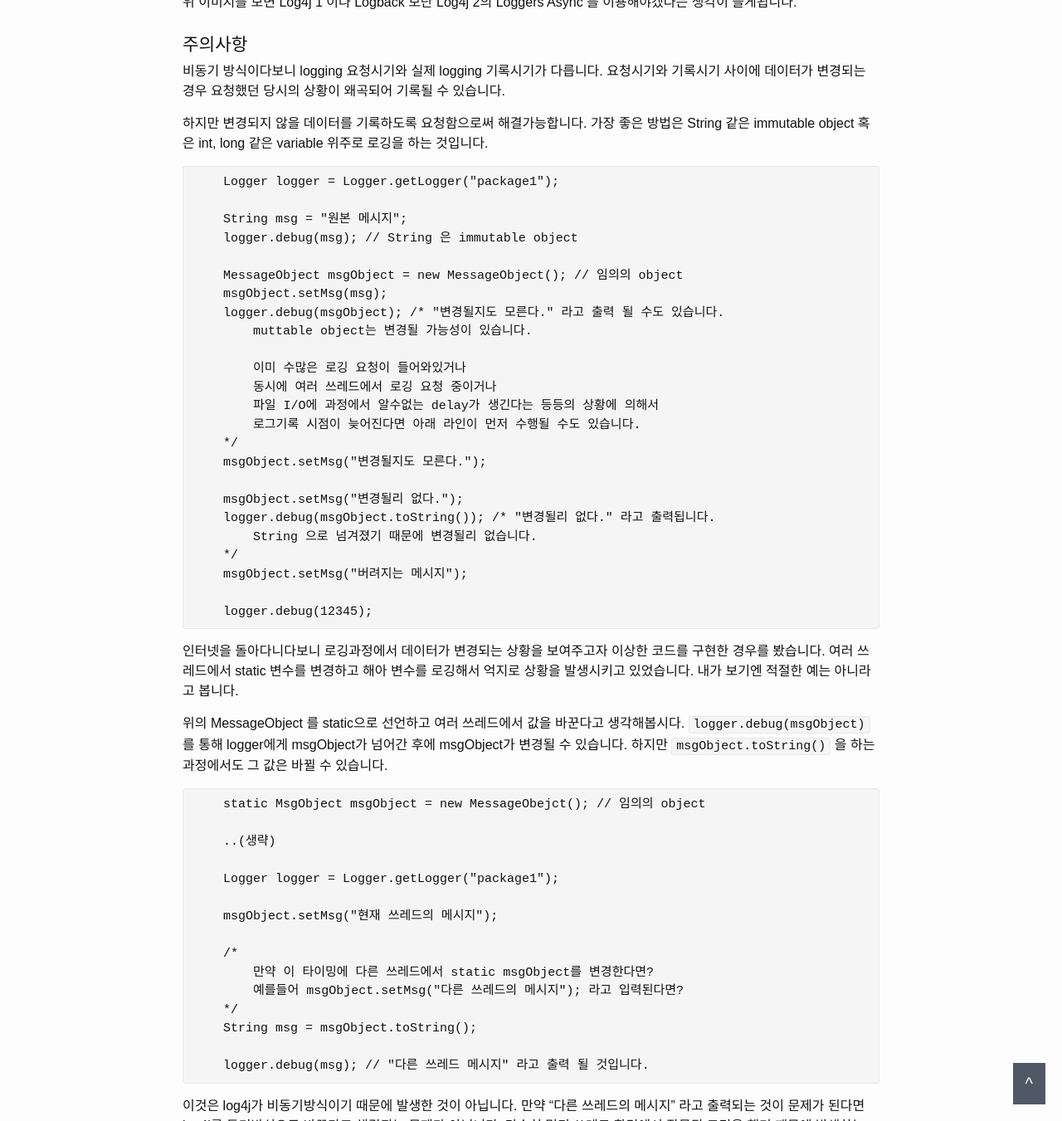
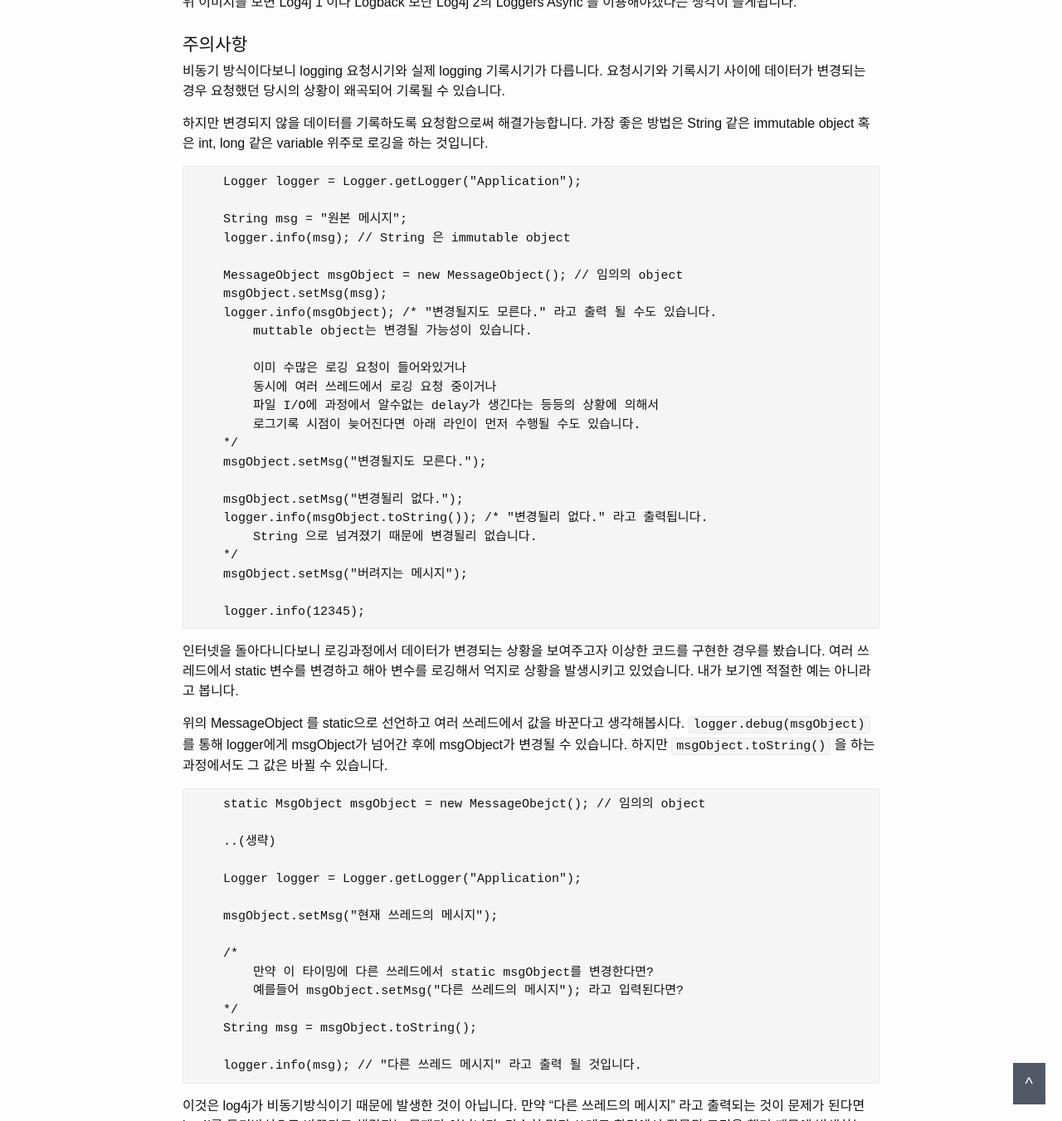
Before and after one commit to dveamer/dveamer.github.io, a Jekyll site: the page built from _posts/Java/2016-01-24-Log4j2.md, in a window 1280 px wide and 1400 px high, scrolled down 3459 px, cut to the strip 49-1400 px from the top of the window. Shown: the whole strip at 83% size. Built offline with Jekyll 4.4.1, drawn with Linux system fonts in a browser that asks for light colours; Markdown is read by kramdown in place of the engine named in the settings; comment, search, counter and statistics services are not loaded.

Commit message:
modify an article

````diff
--- a/_posts/Java/2016-01-24-Log4j2.md
+++ b/_posts/Java/2016-01-24-Log4j2.md
@@ -105,14 +105,14 @@ sync 방식에 비해 빠르기 때문에 기존에는 좋은 방식이었을지
 가장 좋은 방법은 String 같은 immutable object 혹은 int, long 같은 variable 위주로 로깅을 하는 것입니다.
 
 ```Java
-    Logger logger = Logger.getLogger("package1");
+    Logger logger = Logger.getLogger("Application");
 
     String msg = "원본 메시지";
-    logger.debug(msg); // String 은 immutable object
+    logger.info(msg); // String 은 immutable object
 
     MessageObject msgObject = new MessageObject(); // 임의의 object
     msgObject.setMsg(msg);
-    logger.debug(msgObject); /* "변경될지도 모른다." 라고 출력 될 수도 있습니다.
+    logger.info(msgObject); /* "변경될지도 모른다." 라고 출력 될 수도 있습니다.
         muttable object는 변경될 가능성이 있습니다.
 
         이미 수많은 로깅 요청이 들어와있거나
@@ -123,12 +123,12 @@ sync 방식에 비해 빠르기 때문에 기존에는 좋은 방식이었을지
     msgObject.setMsg("변경될지도 모른다.");
 
     msgObject.setMsg("변경될리 없다.");
-    logger.debug(msgObject.toString()); /* "변경될리 없다." 라고 출력됩니다.
+    logger.info(msgObject.toString()); /* "변경될리 없다." 라고 출력됩니다.
         String 으로 넘겨졌기 때문에 변경될리 없습니다.
     */
     msgObject.setMsg("버려지는 메시지");
 
-    logger.debug(12345);
+    logger.info(12345);
 ```
 
 인터넷을 돌아다니다보니 로깅과정에서 데이터가 변경되는 상황을 보여주고자 이상한 코드를 구현한 경우를 봤습니다.
@@ -144,7 +144,7 @@ sync 방식에 비해 빠르기 때문에 기존에는 좋은 방식이었을지
 
     ..(생략)
 
-    Logger logger = Logger.getLogger("package1");
+    Logger logger = Logger.getLogger("Application");
 
     msgObject.setMsg("현재 쓰레드의 메시지");
 
@@ -154,7 +154,7 @@ sync 방식에 비해 빠르기 때문에 기존에는 좋은 방식이었을지
     */
     String msg = msgObject.toString();
 
-    logger.debug(msg); // "다른 쓰레드 메시지" 라고 출력 될 것입니다.
+    logger.info(msg); // "다른 쓰레드 메시지" 라고 출력 될 것입니다.
 ```
 
 이것은 log4j가 비동기방식이기 때문에 발생한 것이 아닙니다.
````
Also changed, not shown: other parts of _posts/Java/2016-01-24-Log4j2.md (+1 -1 lines).
